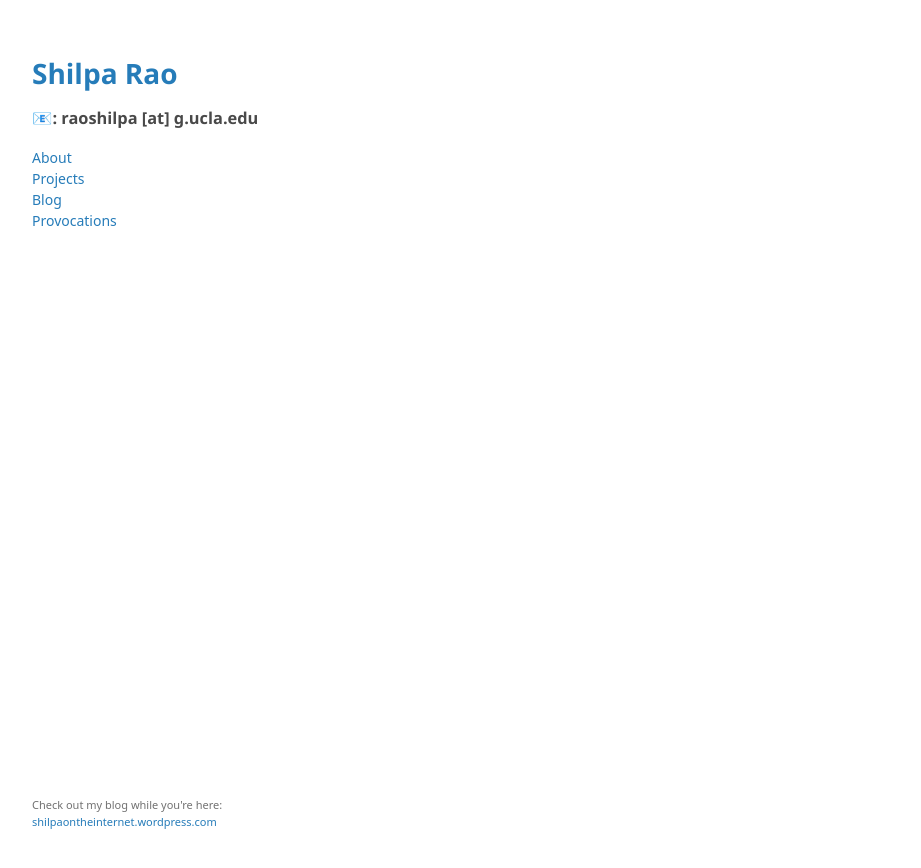
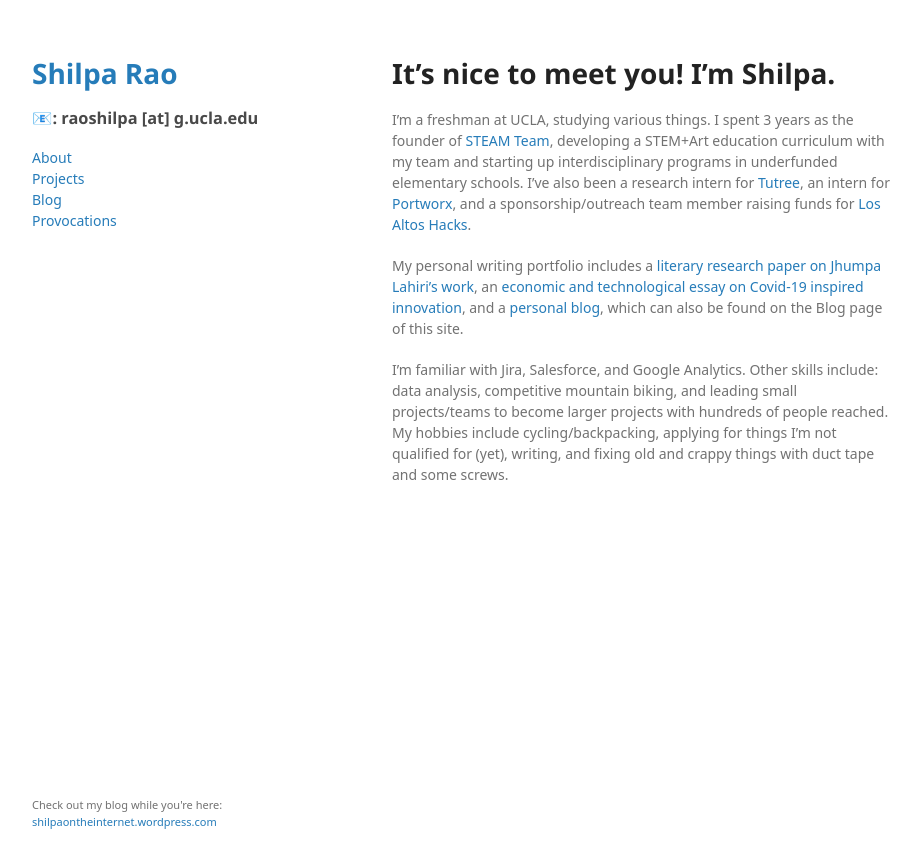
Before and after one commit to shxlpa/raoshilpa.github.io, a Jekyll site: the page built from README.md, in a window 1280 px wide. Shown: the top 868 px of the page, without its empty margins (178-1099 px from the left). Built offline with Jekyll 4.4.1, drawn with Linux system fonts in a browser that asks for light colours; some web fonts are replaced; our own code applies the rules of GitHub Pages for plain Markdown files; a script that is not in the unit is left out.

Commit message:
maybe it's index.md?

```diff
--- a/index.md
+++ b/index.md
@@ -1,4 +1,4 @@
-<!-- ---
+---
 permalink: /about/
 ---
 
@@ -22,4 +22,4 @@ Previously:
     </iframe>
     <p>If this browser does not support PDFs, please visit this Google Drive link to view it: <a href="https://drive.google.com/file/d/1xQTvctdQknnb4X_ZTIsDMAOIRCEvaV11/view?usp=sharing">Download PDF</a>.</p>
   </body>
-</html> -->
+</html>
```
